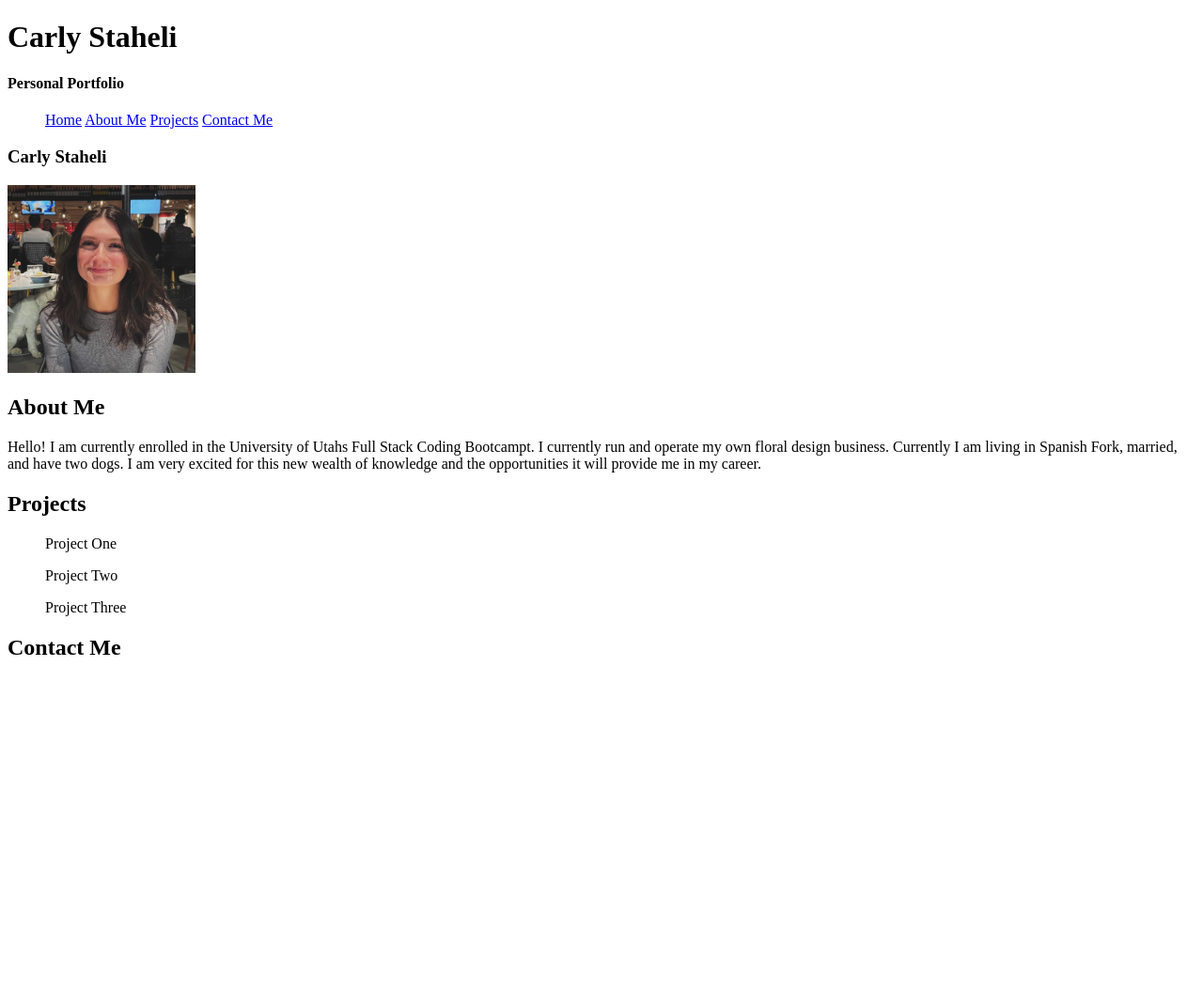
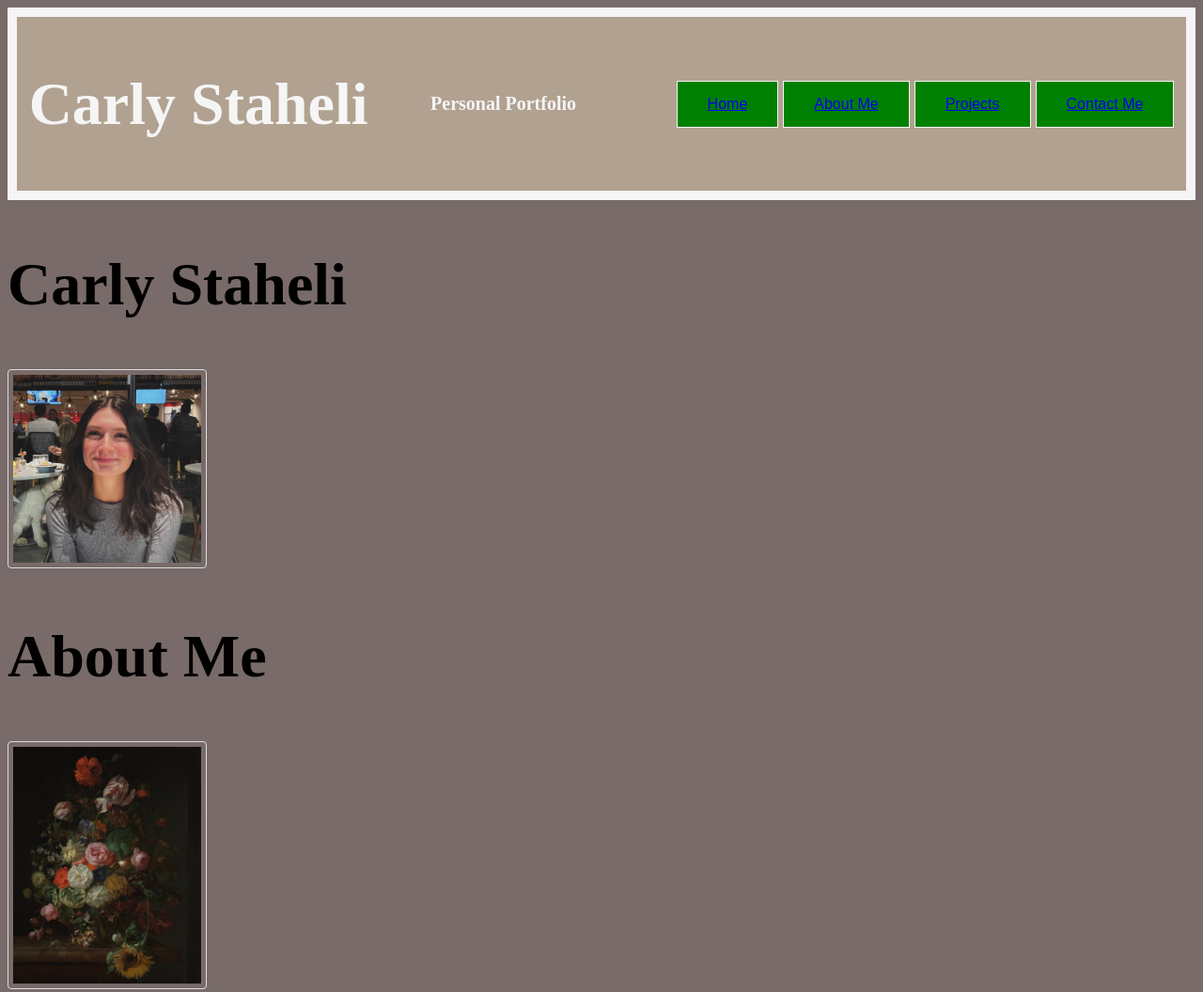
Before and after one commit to carlystahelidavis/personal-portfolio, a plain HTML site: page index.html in a window 1280 px wide. Shown: the top 1056 px of the page at 94% size. Before the commit the page ends 800 px from the top, so only its background shows below. Drawn offline with Linux system fonts and the light colour scheme; files that its build step writes are made by us from their sources.

Commit message:
updating css

```diff
--- a/assets/style.css
+++ b/assets/style.css
@@ -1,14 +1,53 @@
-body {}
+body {
+    background-color: rgba(77, 59, 56, 0.752);
+    font-family: 'Times New Roman', Times, serif;
+}
 
-header {}
+header {
+    display: flex;
+    justify-content: space-between;
+    align-items: center;
+    padding: 1%;
+    background-color: rgb(177, 161, 144);
+    color: whitesmoke;
+    border: 10px solid whitesmoke;
+}
 
-h1 {}
+h1 {
+    font-size: 400%;
+}
 
-h2 {}
+h4 {
+    font-size: 125%;
+}
 
-nav ul {}
+nav ul {
+    font-size: 125%;
+}
 
-article img {
-    height: 200px;
+button {
+    background-color: green;
+    border: 1px solid whitesmoke;
+    color: whitesmoke;
+    padding: 15px 32px;
+    text-align: center;
+    display: inline-block;
+    font-size: 16px;
+}
+
+h2 {
+    font-size: 400%;
+}
+
+img {
+    border: 1px solid #ddd;
+    border-radius: 4px;
+    padding: 5px;
     width: 200px;
 }
+
+#aboutme-jpg {
+    position: relative;
+
+
+}
--- a/index.html
+++ b/index.html
@@ -5,7 +5,7 @@
     <meta charset="UTF-8" />
     <meta name="viewport" content="width=device-width, initial-scale=1" />
     <title>Carly Staheli Personal Portfolio</title>
-    <link rel="stylesheet" type="text/css" href="./assets/css/style.css" />
+    <link rel="stylesheet" href="./assets/style.css" />
 </head>
 
 <body>
@@ -14,10 +14,10 @@
         <h4>Personal Portfolio</h4>
         <nav>
             <ul>
-                <a href="#">Home</a>
-                <a href="#">About Me</a>
-                <a href="#">Projects</a>
-                <a href="#">Contact Me</a>
+                <button><a href="#">Home</a></button>
+                <button><a href="#">About Me</a></button>
+                <button><a href="#">Projects</a></button>
+                <button><a href="#">Contact Me</a></button>
             </ul>
         </nav>
     </header>
@@ -26,22 +26,30 @@
     <main>
         <section>
             <article>
-                <h1>Carly Staheli</h1>
-                <img src="./assets/Personal Image.jpg" />
+                <h2>Carly Staheli</h1>
+                    <img src="./assets/Personal Image.jpg" alt="PersonalImg" />
                     <div>
                         <h2>About Me</h2>
-                    <p>Hello! I am currently enrolled in the University of Utahs Full Stack Coding Bootcampt. I
-                        currently run and operate my own floral design business. Currently I am living in Spanish Fork,
+                        <img id="aboutme-jpg" src="./assets/About Me.jpg" />
+                        <p>Hello! I am currently enrolled in the
+                            University of Utahs Full Stack Coding Bootcampt. I
+                            currently run and operate my own floral design business. Currently I am living in Spanish
+                            Fork,
                             married, and have two dogs. I am very excited for this new wealth of knowledge and the
                             opportunities it will provide me in my career. </p>
                         <h2>Projects</h2>
+                        <img id="projects-jpg" src="./assets/Projects.jpg" />
                         <ul>Project One</ul>
                         <ul>Project Two</ul>
                         <ul>Project Three</ul>
                         <h2>Contact Me</h2>
+                        <img id="contactme-jpg" src="./assets/Contact Me.jpg" />
                     </div>
             </article>
         </section>
+        <aside>
+            <h2> this is an aside</h2>
+        </aside>
     </main>
 </body>
 
```
Also changed, not shown: assets/About Me.jpg (added), 4 other files. Lines whose indentation alone changed are shown as unchanged.
